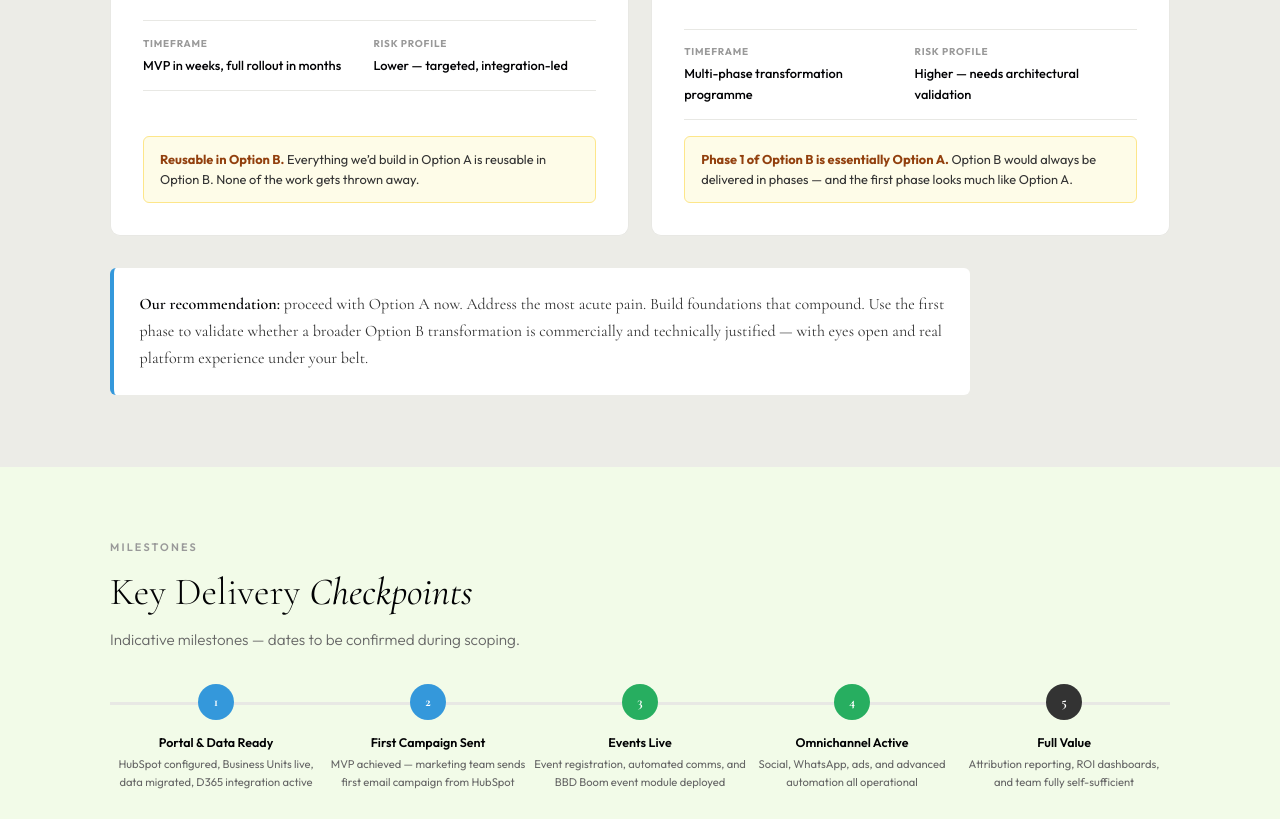
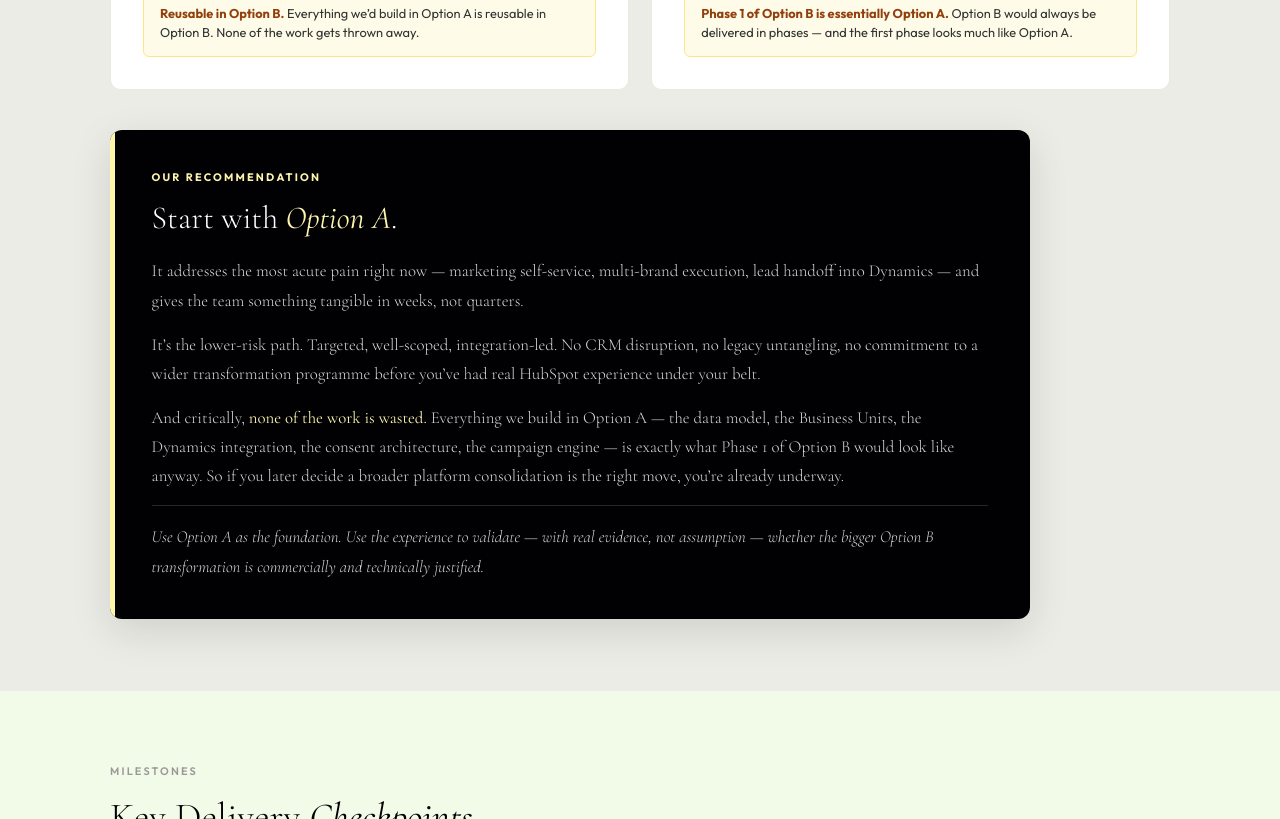
Before and after one commit to adamlewsi10/sbg-proposal-v2, a plain HTML site: page index.html in a window 1280 px wide. Shown: the part 5320-6139 px from the top of the page. Drawn offline with nearby package versions, Linux system fonts and the light colour scheme.

Commit message:
Remove Two Routes intro paragraph; make recommendation block prominent with reasoning

```diff
--- a/index.html
+++ b/index.html
@@ -207,9 +207,16 @@ section { padding: 4.5rem 2rem; }
 .route-meta-item .value { font-size: 0.8rem; color: var(--black); font-weight: 500; }
 .route-callout { background: var(--yellow-soft); border: 1px solid #fde68a; border-radius: 6px; padding: 0.85rem 1rem; font-size: 0.8rem; color: var(--gray-800); line-height: 1.5; margin-top: auto; }
 .route-callout strong { color: #92400e; }
-.routes-recommend { margin-top: 2rem; background: var(--white); border-left: 4px solid var(--ws-data); padding: 1.4rem 1.6rem; border-radius: 6px; max-width: 860px; }
-.routes-recommend p { font-family: var(--serif); font-size: 1rem; line-height: 1.7; color: var(--gray-800); }
-.routes-recommend strong { color: var(--black); font-weight: 600; }
+.routes-recommend { margin-top: 2.5rem; background: var(--black); color: var(--white); border-radius: 12px; padding: 2.4rem 2.6rem; max-width: 920px; position: relative; overflow: hidden; box-shadow: 0 12px 40px rgba(0,0,0,0.12); }
+.routes-recommend::before { content: ''; position: absolute; top: 0; left: 0; bottom: 0; width: 5px; background: var(--accent); }
+.routes-recommend-label { font-size: 0.68rem; font-weight: 700; letter-spacing: 0.2em; text-transform: uppercase; color: var(--accent); margin-bottom: 0.8rem; }
+.routes-recommend-title { font-family: var(--serif); font-size: clamp(1.6rem, 2.6vw, 2rem); font-weight: 300; line-height: 1.2; margin-bottom: 1.2rem; color: var(--white); }
+.routes-recommend-title em { font-style: italic; font-weight: 400; color: var(--accent); }
+.routes-recommend p { font-family: var(--serif); font-size: 1.05rem; line-height: 1.75; color: rgba(255,255,255,0.85); margin-bottom: 0.9rem; font-weight: 300; }
+.routes-recommend p:last-child { margin-bottom: 0; }
+.routes-recommend strong { color: var(--accent); font-weight: 500; }
+.routes-recommend-bottom { padding-top: 1rem; margin-top: 0.5rem; border-top: 1px solid rgba(255,255,255,0.15); font-style: italic; }
+@media (max-width: 600px) { .routes-recommend { padding: 1.8rem 1.5rem; } }
 
 /* TWO PATHWAYS NEXT STEPS */
 .pathways-grid { display: grid; grid-template-columns: 1fr 1fr; gap: 1.4rem; margin-top: 1.5rem; }
@@ -538,7 +545,6 @@ footer .we-relate em { font-style: italic; }
     <div class="section-label">Two Routes Forward</div>
     <h2 class="section-title">Since we last met, we&rsquo;ve <em>explored the question of scope</em> more deeply.</h2>
     <p class="section-sub">Here&rsquo;s where we&rsquo;ve landed.</p>
-    <p class="routes-intro">Following our initial conversations and Tommy&rsquo;s deeper review of your Dynamics estate, we&rsquo;ve explored two routes forward. Both are viable. They&rsquo;re not in conflict &mdash; they&rsquo;re sequential. <em>Option A delivers value quickly and would form part of any future Option B anyway. Option B is bigger, longer, and would only ever be approached in stages.</em> Whichever direction you choose long term, starting with Option A makes sense.</p>
 
     <div class="routes-grid">
 
@@ -620,7 +626,12 @@ footer .we-relate em { font-style: italic; }
     </div>
 
     <div class="routes-recommend">
-      <p><strong>Our recommendation:</strong> proceed with Option A now. Address the most acute pain. Build foundations that compound. Use the first phase to validate whether a broader Option B transformation is commercially and technically justified &mdash; with eyes open and real platform experience under your belt.</p>
+      <div class="routes-recommend-label">Our Recommendation</div>
+      <h3 class="routes-recommend-title">Start with <em>Option A</em>.</h3>
+      <p>It addresses the most acute pain right now &mdash; marketing self-service, multi-brand execution, lead handoff into Dynamics &mdash; and gives the team something tangible in weeks, not quarters.</p>
+      <p>It&rsquo;s the lower-risk path. Targeted, well-scoped, integration-led. No CRM disruption, no legacy untangling, no commitment to a wider transformation programme before you&rsquo;ve had real HubSpot experience under your belt.</p>
+      <p>And critically, <strong>none of the work is wasted.</strong> Everything we build in Option A &mdash; the data model, the Business Units, the Dynamics integration, the consent architecture, the campaign engine &mdash; is exactly what Phase 1 of Option B would look like anyway. So if you later decide a broader platform consolidation is the right move, you&rsquo;re already underway.</p>
+      <p class="routes-recommend-bottom">Use Option A as the foundation. Use the experience to validate &mdash; with real evidence, not assumption &mdash; whether the bigger Option B transformation is commercially and technically justified.</p>
     </div>
   </div>
 </section>
```
Also changed, not shown: 1 other file.
